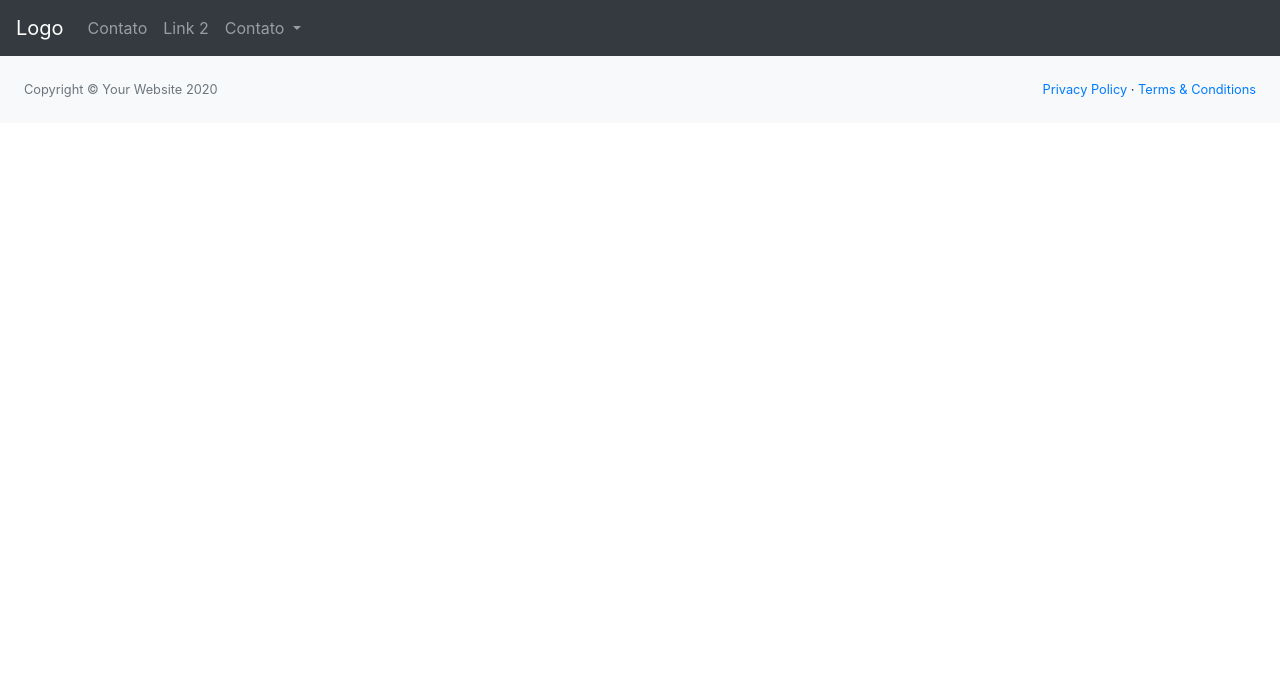
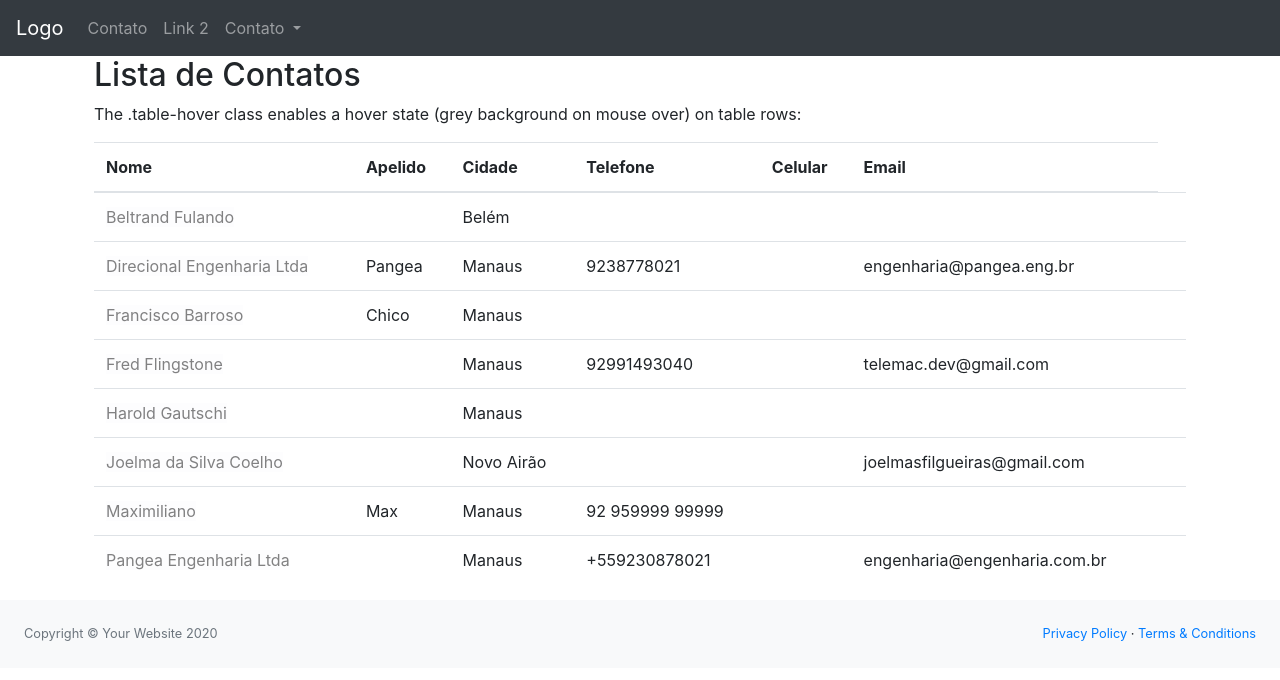
Before and after one commit to telemac-dev/testeForm, a Django app: template contato/templates/contato/contato_list.html in a window 1280 px wide. Shown: the top 680 px of the page. Run offline with Django 3.2, Linux system fonts and the light colour scheme; the template is opened without the code that fills it: values that come from a table or form of the project are taken from there, others are empty; data comes from the database, SQL or seed files in the repository; both versions use the stored data as it was after the commit; some libraries are stand-ins or nearby versions.

Commit message:
Limplementar lista de contato

```diff
--- a/contato/templates/contato/contato_list.html
+++ b/contato/templates/contato/contato_list.html
@@ -9,6 +9,37 @@
 
 
 {% block content %}
+
+<div class="container">
+    <h2>Lista de Contatos</h2>
+    <p>The .table-hover class enables a hover state (grey background on mouse over) on table rows:</p>
+    <table class="table table-hover">
+      <thead>
+        <tr>
+          <th>Nome</th>
+          <th>Apelido</th>
+          <th>Cidade</th>
+          <th>Telefone</th>
+          <th>Celular</th>
+          <th>Email</th>
+        </tr>
+      </thead>
+      <tbody>
+          {% for contato in contato_list %}
+        <tr>
+          <td><a href="{% url 'contato-edita' contato.pk %}" class="list-group-item-action list-group-item-light">{{ contato.nome }}</a></td>
+          <td>{{ contato.apelido }}</td>
+          <td>{{ contato.cidade }}</td>
+          <td>{{ contato.telefone }}</td>
+          <td>{{ contato.mobile }}</td>
+          <td>{{ contato.email }}</td>
+          <td><a href="{% url 'contato-remover' contato.pk %}"><i class="fa fa-trash" ></i></a></td>
+        </tr>
+            {% endfor %}
+      </tbody>
+    </table>
+  </div>
+
 {% endblock content %}
 
 {% block script %}
--- a/contato/urls.py
+++ b/contato/urls.py
@@ -1,10 +1,13 @@
 from django.urls import path
 from django.views.generic import TemplateView
 
-from contato.views import ContatoView, ContatoCreateView
+from contato.views import ContatoView, ContatoListView, ContatoCreateView, ContatoUpdateView, ContatoDeleteView
 
 
 urlpatterns = [
     path('', ContatoView.as_view(), name='contato-home'),
+    path('lista/', ContatoListView.as_view(), name='contato-lista'),
     path('novo/', ContatoCreateView.as_view(), name='contato-novo'),
+    path('editar/<int:pk>', ContatoUpdateView.as_view(), name='contato-edita'),
+    path('remover/<int:pk>', ContatoDeleteView.as_view(), name='contato-remover'),
 ]
--- a/templates/base.html
+++ b/templates/base.html
@@ -41,7 +41,7 @@
                     Contato
                 </a>
                 <div class="dropdown-menu">
-                    <a class="dropdown-item" href="{% url 'contato-home' %}">Lista Conatato</a>
+                    <a class="dropdown-item" href="{% url 'contato-lista' %}">Lista Conatato</a>
                     <a class="dropdown-item" href="{% url 'contato-novo' %}">Novo Conatato</a>
                     <a class="dropdown-item" href="#">Link 3</a>
                 </div>
```
Also changed, not shown: contato/templates/contato/contato_create.html (+4 -16 lines), contato/views.py (+14 -1 lines), db.sqlite3.
